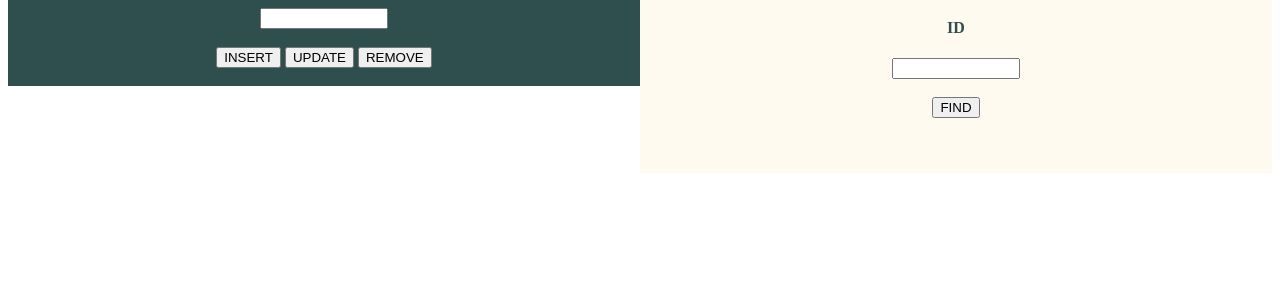
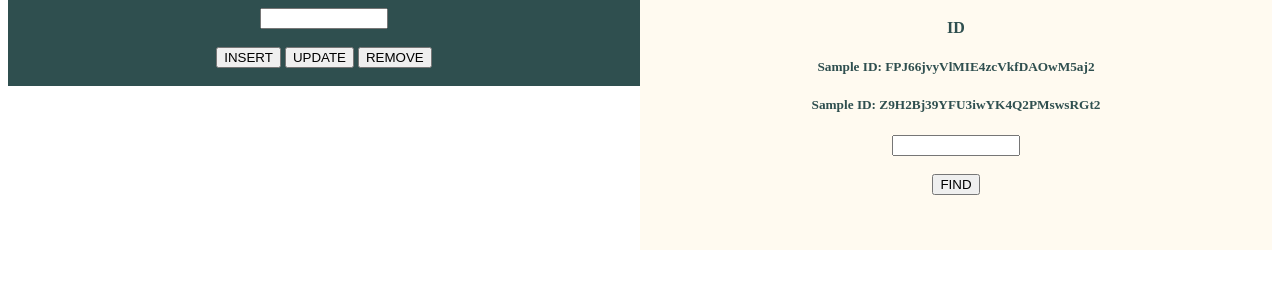
Before and after one commit to mattpower02/ProfileApp, a plain HTML site: page index.html in a window 1280 px wide. Shown: the part 282-570 px from the top of the page. Drawn offline with Linux system fonts and the light colour scheme.

Commit message:
trial1.3

```diff
--- a/index.html
+++ b/index.html
@@ -34,6 +34,8 @@
     <div id="findDetails">
         <h1>Find by ID</h1>
         <h4>ID</h4>
+        <h5>Sample ID: FPJ66jvyVlMIE4zcVkfDAOwM5aj2</h5>
+        <h5>Sample ID: Z9H2Bj39YFU3iwYK4Q2PMswsRGt2</h5>
         <input id="findID" type="text"> <br><br>
         <button id="find">FIND</button>
         <h3 id="findName" type="text"></h3>
```
